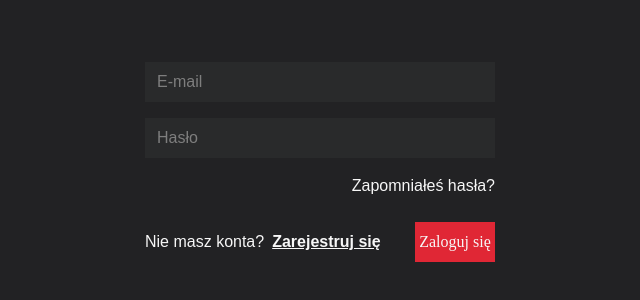
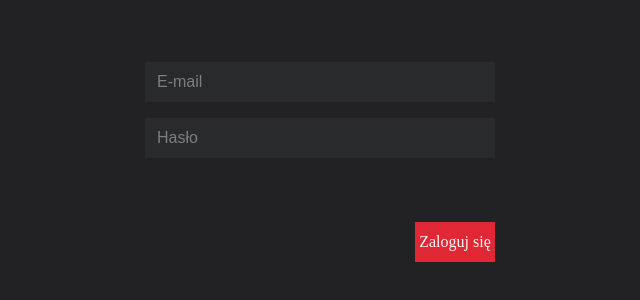
Before and after one commit to Muniox/megak-v2-head-hunter-gr9-frontend, a React (Vite) app: page / in a window 1280 px wide. Shown: the part 338-638 px from the top of the page, without its empty margins (320-960 px from the left). Built offline with nearby package versions, Linux system fonts and the light colour scheme.

Commit message:
HH39: removed react-dom-router Link and BrowserRouter

```diff
--- a/src/components/Login/LoginForm.tsx
+++ b/src/components/Login/LoginForm.tsx
@@ -1,5 +1,5 @@
 import React from "react";
-import { Link } from 'react-router-dom';
+// import { Link } from 'react-router-dom';
 
 export const LoginForm = () =>
   <div className="container">
@@ -7,9 +7,9 @@ export const LoginForm = () =>
       <div className="credentials">
         <input type="email" className="credentials-input" placeholder="E-mail" />
         <input type="password" className="credentials-input" placeholder="Hasło" />
-        <Link to="/" className="forgotten-pwd">Zapomniałeś hasła?</Link>
+        {/* <Link to="/" className="forgotten-pwd">Zapomniałeś hasła?</Link> */}
         <div className="register">
-          Nie masz konta?<Link to="/" className="register-link">Zarejestruj się</Link>
+          {/* Nie masz konta?<Link to="/" className="register-link">Zarejestruj się</Link> */}
         </div>
       </div>
       <div className="login-btn">
--- a/src/main.tsx
+++ b/src/main.tsx
@@ -1,13 +1,10 @@
 import React from 'react';
 import ReactDOM from 'react-dom/client';
-import { BrowserRouter } from 'react-router-dom';
 import { App } from './App';
 import './index.postcss';
 
 ReactDOM.createRoot(document.getElementById('root') as HTMLElement).render(
   <React.StrictMode>
-    <BrowserRouter>
       <App />
-    </BrowserRouter>
   </React.StrictMode>,
 );
```
